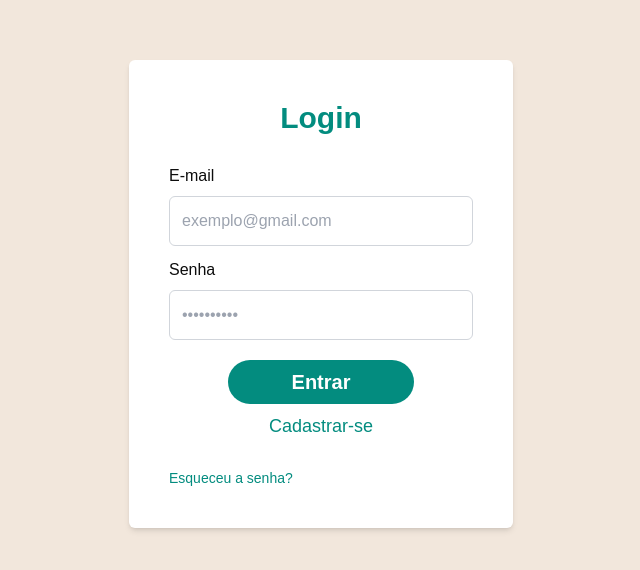
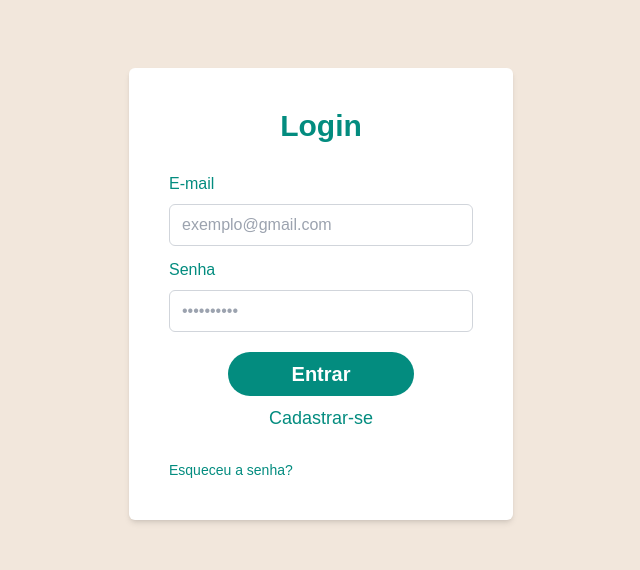
Before and after one commit to dennyberrios/Listagens, a Next.js app in the folder listagens/: page /login in a window 1280 px wide. Shown: the part 106-676 px from the top of the page, without its empty margins (319-959 px from the left). Built offline with nearby package versions, Linux system fonts and the light colour scheme.

Commit message:
Atualiza componente InputLabel com estilos personalizados e melhorias na exibição de erros

```diff
--- a/listagens/src/components/InputLabel/index.tsx
+++ b/listagens/src/components/InputLabel/index.tsx
@@ -26,7 +26,7 @@ const InputLabel: React.FC<InputLabelProps> = ({
 }) => {
     return (
         <>
-            <label htmlFor={inputName}>{label}</label>
+            <label htmlFor={inputName} className="text-emeraldTeal font-medium">{label}</label>
             <input
                 type={type}
                 id={inputId}
@@ -35,14 +35,13 @@ const InputLabel: React.FC<InputLabelProps> = ({
                 onChange={change}
                 maxLength={maxLength}
                 placeholder={placeholder}
-                className={`p-3 border border-1 border-gray-300 rounded-md focus:outline-none focus:ring-2 focus:ring-emeraldTeal focus:border-transparent`}
+                className={`px-3 py-2 border border-[1px] rounded-md transition-colors duration-200 ease-in-out
+                    ${errors ? "border-coralRed outline-none" : "border-gray-300 focus:border-emeraldTeal focus:outline-none"}`}
                 {...props}
             />
-            {errors && <span>{errors}</span>}
+            {errors && <span className="text-coralRed p-0 m-0">{errors}</span>}
         </>
     );
 };
 
 export default InputLabel;
-
-{/* {errors && <ErrorMessage>{errors}</ErrorMessage>} */ }
```
